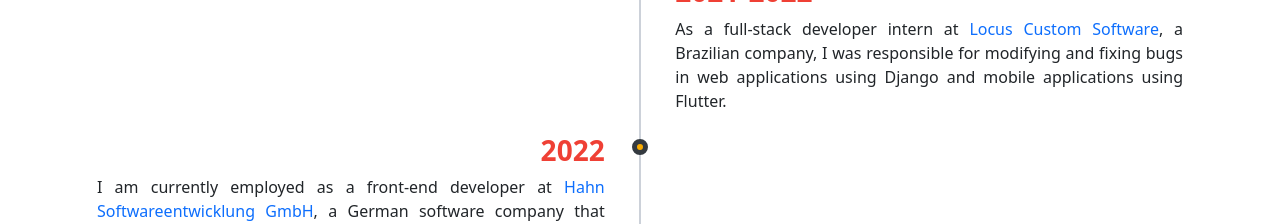
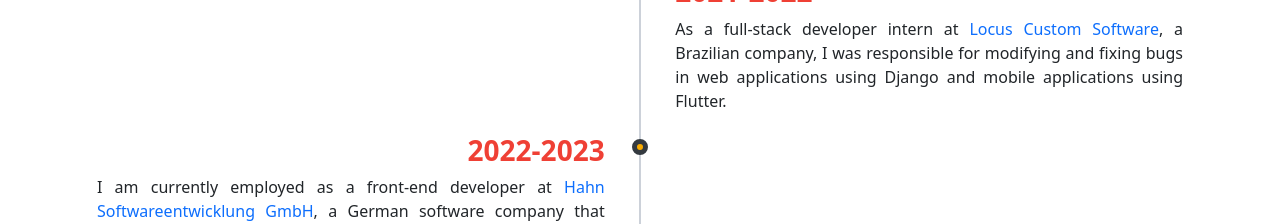
Before and after one commit to Fernando9200/site-curriculo, a React (Create React App) app: page / in a window 1280 px wide. Shown: the part 3280-3504 px from the top of the page. Built offline with nearby package versions, Linux system fonts and the light colour scheme.

Commit message:
Update Experience.js

```diff
--- a/src/components/Experience.js
+++ b/src/components/Experience.js
@@ -88,7 +88,7 @@ const Experience = () => {
                 textAlign: "right",
               }}
             >
-              2022
+              2022-2023
             </h3>
             <p
               style={{
```
